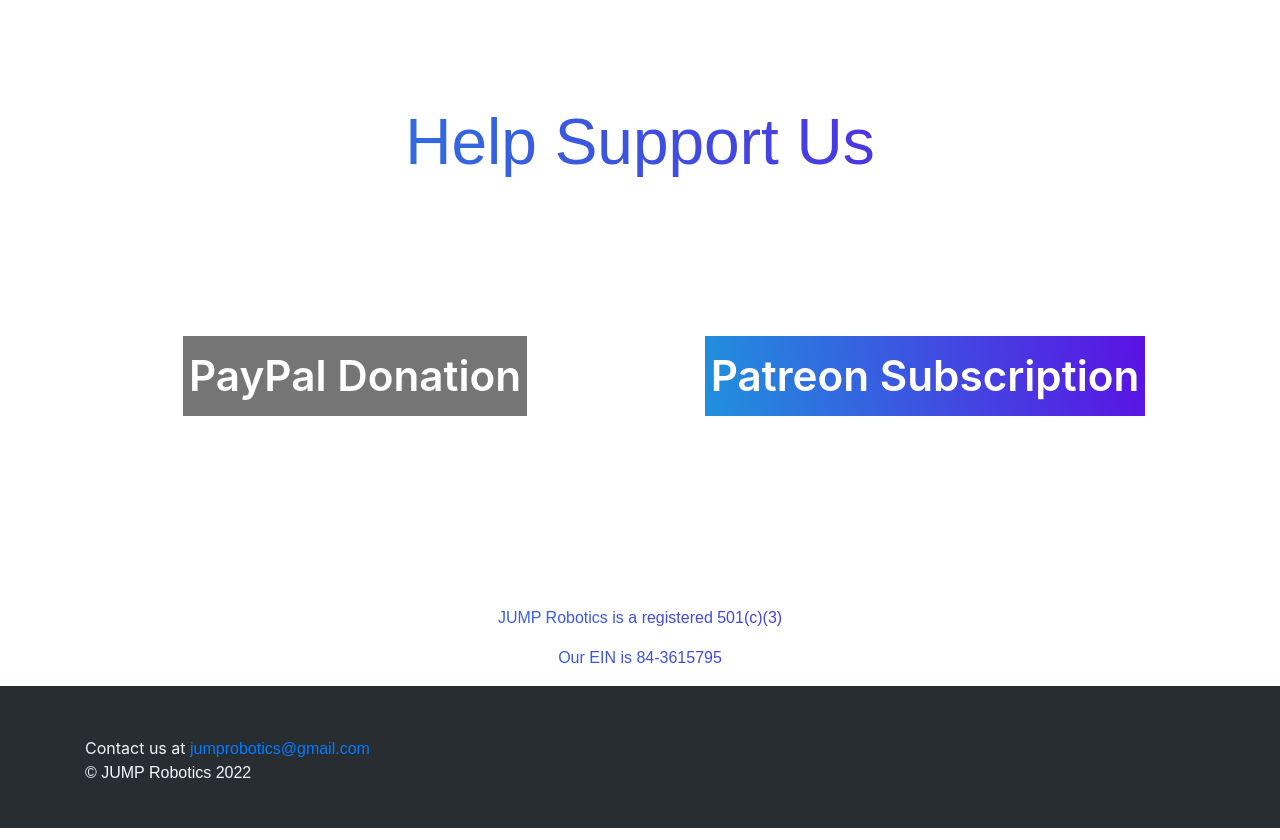
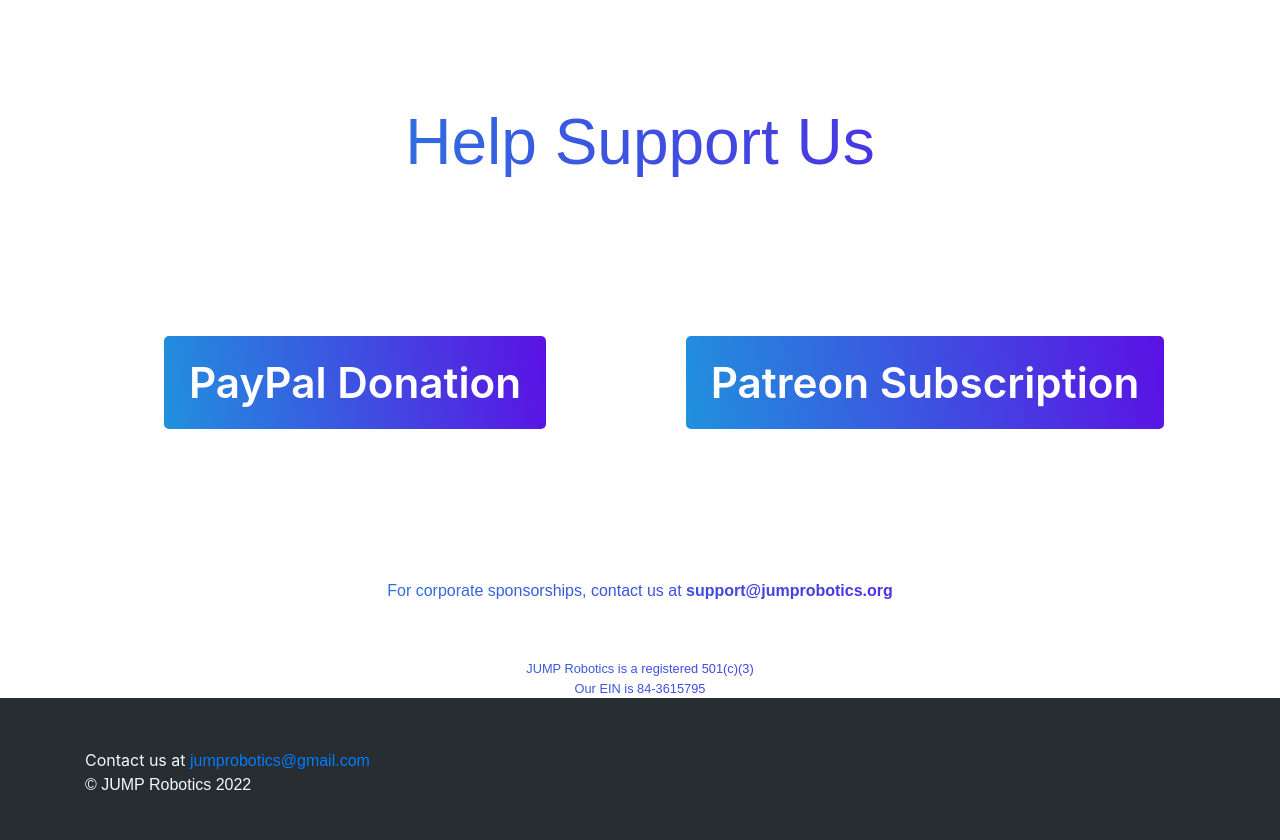
Before and after one commit to Team8262/JUMPWebsite, a plain HTML site: page donate/index.html in a window 1280 px wide. Shown: the part 64-904 px from the top of the page. Drawn offline with nearby package versions, Linux system fonts and the light colour scheme.

Commit message:
update donate page

```diff
--- a/donate/index.html
+++ b/donate/index.html
@@ -26,10 +26,14 @@
       background: -webkit-linear-gradient(10deg, rgb(32, 145, 221), rgb(91, 17, 228));
       border:none;
       color:#ffffff;
-      height:5rem;
+      height:fit-content;
       font-size:3.3vw;
       font-weight:600;
       transition: transform 300ms ease-in-out 15ms;
+      border-radius:5px;
+      padding: 15px 25px 15px 25px; /*Top, right, bottom, left*/
+      width:fit-content;
+      margin:auto;
 
     }
     .don:hover{
@@ -49,19 +53,23 @@
       <h1 style="position:relative;top:30%;text-align:center;font-size:4rem;">Help Support Us</h1>
     </div>
     <div class="container">
-      <div class="row" style="text-align:center;position:relative;bottom:20vh;margin-bottom:30px">
+      <div class="row" style="text-align:center;position:relative;bottom:20vh;margin-bottom:30px;height:fit-content;">
         <div class="col">
-          <button class="don greyed" onClick="load('')">PayPal Donation</button>
+          <div class="don" onClick="/*load('https://www.paypal.com/donate/?hosted_button_id=T9AVT5FB2ZRF2')*/"><a target="_blank" style="all:unset;position:relative;top:-10%;" href="https://www.paypal.com/donate/?hosted_button_id=T9AVT5FB2ZRF2">PayPal Donation</a></div>
         </div>
         <div class="col">
-          <button class="don" onClick="load('www.patreon.com/jumprobotics', true)"><a href="https://www.patreon.com/jumprobotics" style="all:unset;pointer-events:disabled">Patreon Subscription</a></button>
+          <div class="don" onClick="/*load('www.patreon.com/jumprobotics', true)*/"><a target="_blank" href="https://www.patreon.com/jumprobotics" style="all:unset;">Patreon Subscription</a></div>
         </div>
       </div>
-
+      <div class="" style="text-align:center;position:relative;bottom:5vh;">
+        <p>
+          For corporate sponsorships, contact us at <b><a href="mailto:support@jumprobotics.org">support@jumprobotics.org</a></b>
+        </p>
+      </div>
     </div>
-    <div class="container" style="text-align:center">
-      <p>JUMP Robotics is a registered 501(c)(3)</p>
-      <p>Our EIN is 84-3615795</p>
+    <div class="container" style="text-align:center;font-size:0.8rem">
+      <p style="margin:0;">JUMP Robotics is a registered 501(c)(3)</p>
+      <p style="margin:0;">Our EIN is 84-3615795</p>
     </div>
 
     <div data-include="footer"></div>
```
